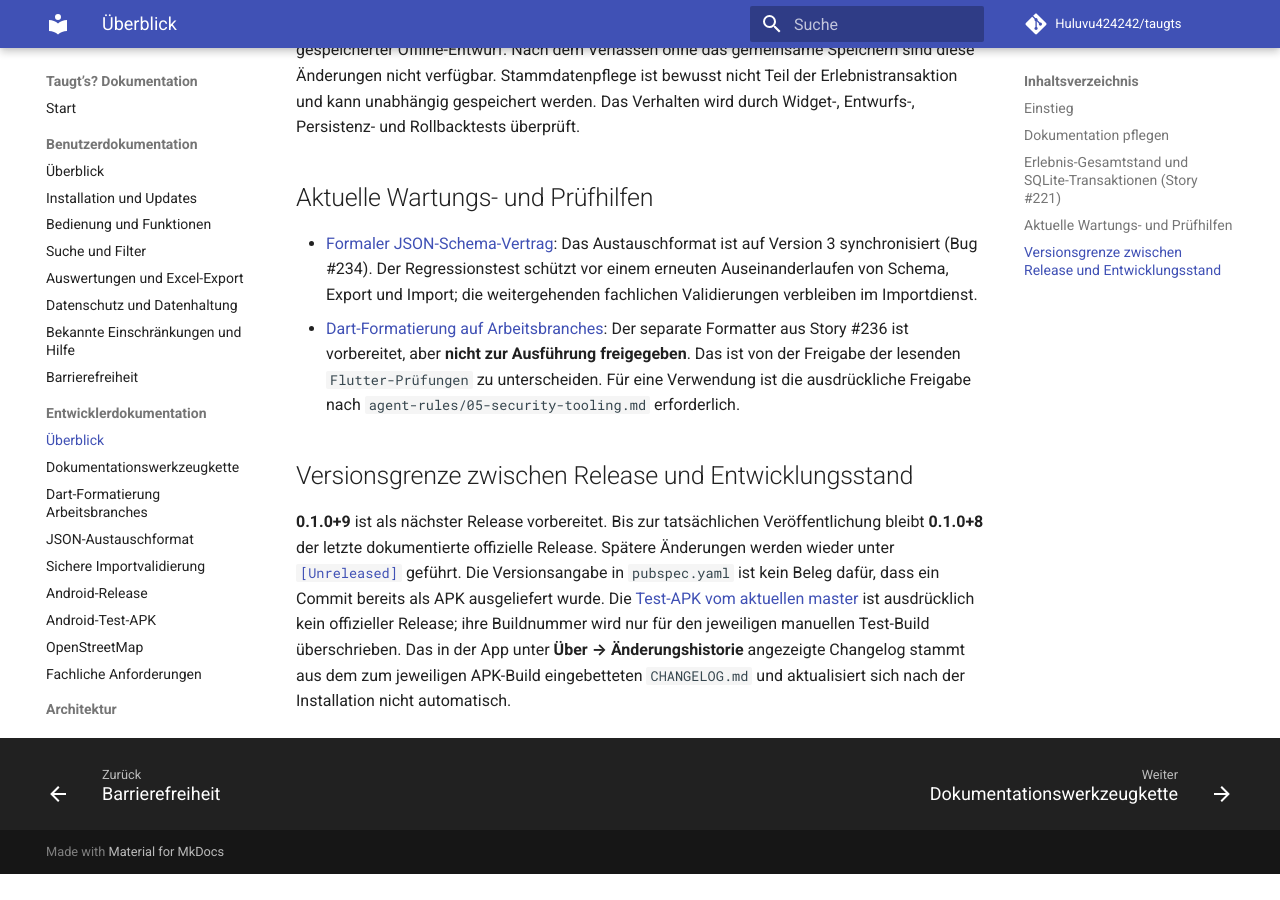
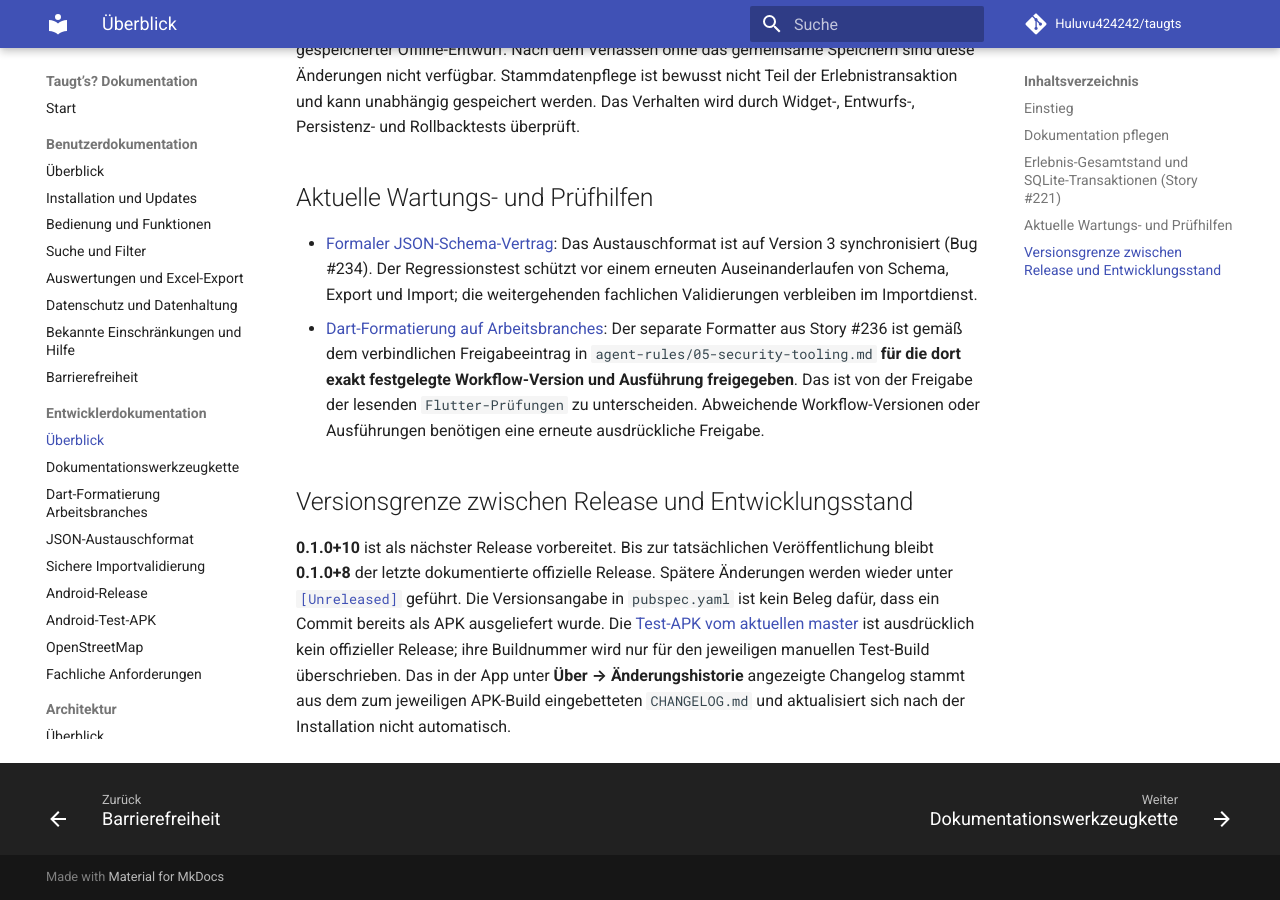
Before and after one commit to Huluvu424242/taugts, an MkDocs documentation site: the page built from docs/entwicklung/index.md, in a window 1280 px wide and 900 px high, scrolled down 1402 px. Built offline with MkDocs 1.6.1 and Material for MkDocs 9.7.7, drawn with Linux system fonts in a browser that asks for light colours; comment, search, counter and statistics services are not loaded; before the commit the page ends 2276 px from its top, so only the background shows below that.

Commit message:
Story #265: Release 0.1.0+10 – docs/entwicklung/index.md

```diff
--- a/docs/entwicklung/index.md
+++ b/docs/entwicklung/index.md
@@ -41,8 +41,8 @@ Erst die zentrale Aktion **Speichern** ruft `uebernehmen(erlebnis)` auf. Das pro
 ## Aktuelle Wartungs- und Prüfhilfen
 
 - [Formaler JSON-Schema-Vertrag](austauschformat.md#formales-schema-und-fixtures): Das Austauschformat ist auf Version 3 synchronisiert (Bug #234). Der Regressionstest schützt vor einem erneuten Auseinanderlaufen von Schema, Export und Import; die weitergehenden fachlichen Validierungen verbleiben im Importdienst.
-- [Dart-Formatierung auf Arbeitsbranches](branch-formatierung.md): Der separate Formatter aus Story #236 ist vorbereitet, aber **nicht zur Ausführung freigegeben**. Das ist von der Freigabe der lesenden `Flutter-Prüfungen` zu unterscheiden. Für eine Verwendung ist die ausdrückliche Freigabe nach `agent-rules/05-security-tooling.md` erforderlich.
+- [Dart-Formatierung auf Arbeitsbranches](branch-formatierung.md): Der separate Formatter aus Story #236 ist gemäß dem verbindlichen Freigabeeintrag in `agent-rules/05-security-tooling.md` **für die dort exakt festgelegte Workflow-Version und Ausführung freigegeben**. Das ist von der Freigabe der lesenden `Flutter-Prüfungen` zu unterscheiden. Abweichende Workflow-Versionen oder Ausführungen benötigen eine erneute ausdrückliche Freigabe.
 
 ## Versionsgrenze zwischen Release und Entwicklungsstand
 
-**0.1.0+9** ist als nächster Release vorbereitet. Bis zur tatsächlichen Veröffentlichung bleibt **0.1.0+8** der letzte dokumentierte offizielle Release. Spätere Änderungen werden wieder unter [`[Unreleased]`](https://github.com/Huluvu424242/taugts/blob/master/CHANGELOG.md) geführt. Die Versionsangabe in `pubspec.yaml` ist kein Beleg dafür, dass ein Commit bereits als APK ausgeliefert wurde. Die [Test-APK vom aktuellen master](android-test-apk.md) ist ausdrücklich kein offizieller Release; ihre Buildnummer wird nur für den jeweiligen manuellen Test-Build überschrieben. Das in der App unter **Über → Änderungshistorie** angezeigte Changelog stammt aus dem zum jeweiligen APK-Build eingebetteten `CHANGELOG.md` und aktualisiert sich nach der Installation nicht automatisch.
+**0.1.0+10** ist als nächster Release vorbereitet. Bis zur tatsächlichen Veröffentlichung bleibt **0.1.0+8** der letzte dokumentierte offizielle Release. Spätere Änderungen werden wieder unter [`[Unreleased]`](https://github.com/Huluvu424242/taugts/blob/master/CHANGELOG.md) geführt. Die Versionsangabe in `pubspec.yaml` ist kein Beleg dafür, dass ein Commit bereits als APK ausgeliefert wurde. Die [Test-APK vom aktuellen master](android-test-apk.md) ist ausdrücklich kein offizieller Release; ihre Buildnummer wird nur für den jeweiligen manuellen Test-Build überschrieben. Das in der App unter **Über → Änderungshistorie** angezeigte Changelog stammt aus dem zum jeweiligen APK-Build eingebetteten `CHANGELOG.md` und aktualisiert sich nach der Installation nicht automatisch.
```
